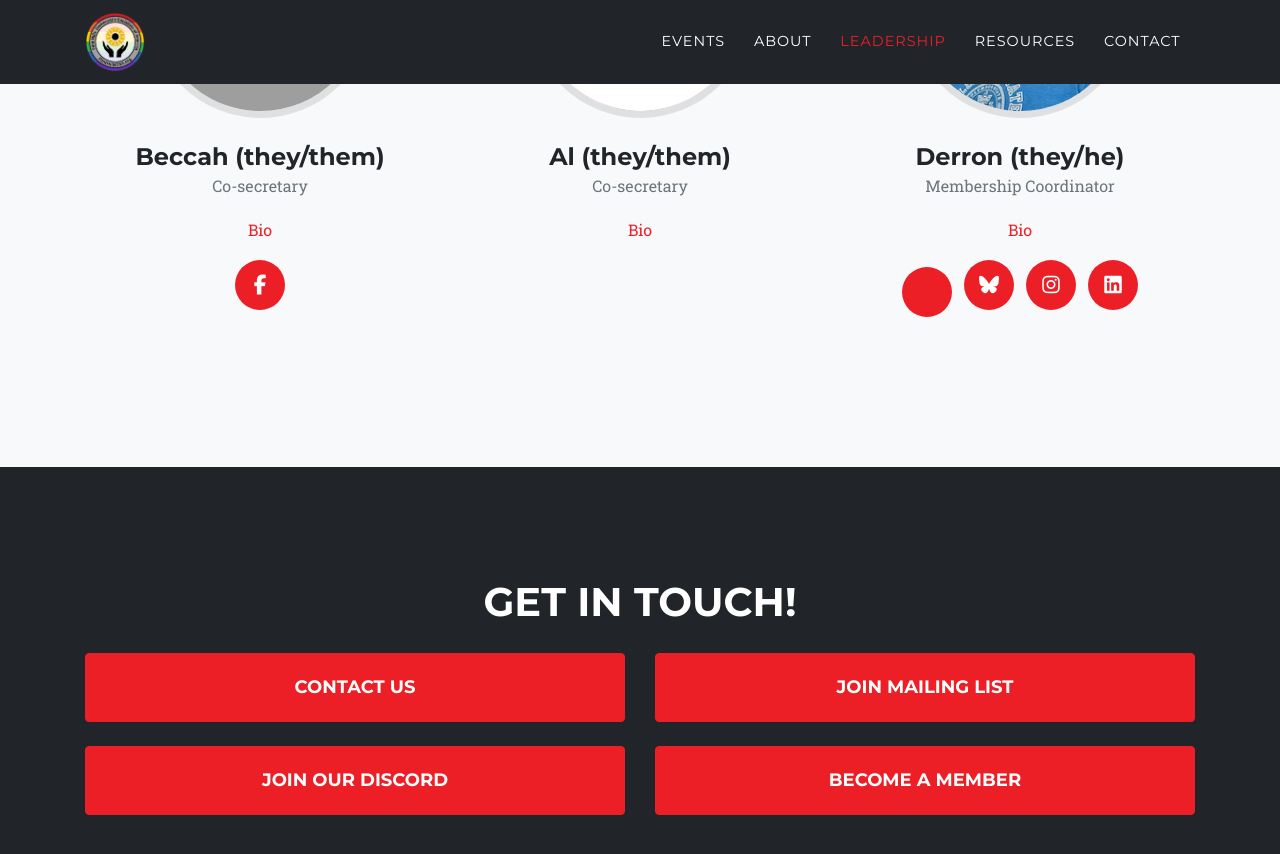
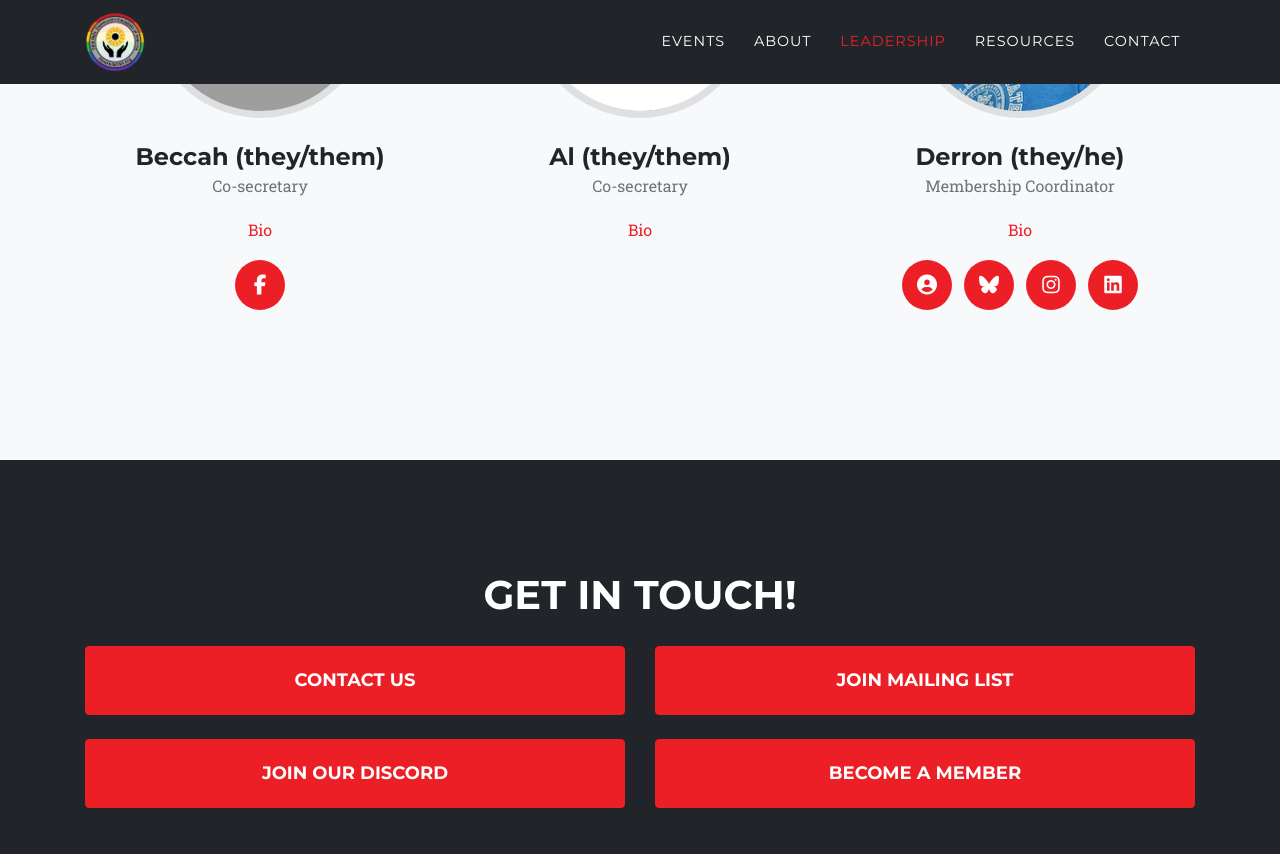
Before and after one commit to flinthillsdsa/website, a Jekyll site: the page built from index.md, in a window 1280 px wide and 900 px high, scrolled down 2968 px. Shown: the top 854 px of the window. Built offline with Jekyll 4.4.1, drawn with Linux system fonts in a browser that asks for light colours; some web fonts are replaced; grey boxes are pictures that could not be loaded.

Commit message:
Update sitetext.yml

```diff
--- a/_data/sitetext.yml
+++ b/_data/sitetext.yml
@@ -58,7 +58,7 @@
           **Derron** is a vegan Marxist-Leninist organizer from Ohio. They are currently pursuing a PhD in adult learning and leadership at Kansas State University focusing on epistemogloy of adult learning. As an activist and educator they work to dismantle oppressive systems with the ultimate goal to drive positive change towards collective liberation, centering the liberation of individuals and communities who have been systematically denied access to life-sustaining resources and basic human dignity. They take their lead from folks like Frantz Fanon, James Baldwin, bell hooks, Paulo Freire, Myles Horton, Walter Mignolo, Maria Lugones, Aníbal Quijano, Audre Lorde, Angela Davis, and Toni Morrison, to guide their dialectical praxis in liberatory education. In their free time, you can find Derron at their plot at the Manhattan Community Gardens, volunteering, crafting, learning languages, writing, and escaping the realities of capitalism through reading fantasy fiction.
         social:
           - url: https://www.dialecticalpraxis.com
-            icon: fas fa-circle-browser
+            icon: fas fa-circle-user
           - url: https://bsky.app/profile/dialecticalpraxis.com
             icon: fab fa-bluesky
           - url: https://www.instagram.com/derronstephen
```
